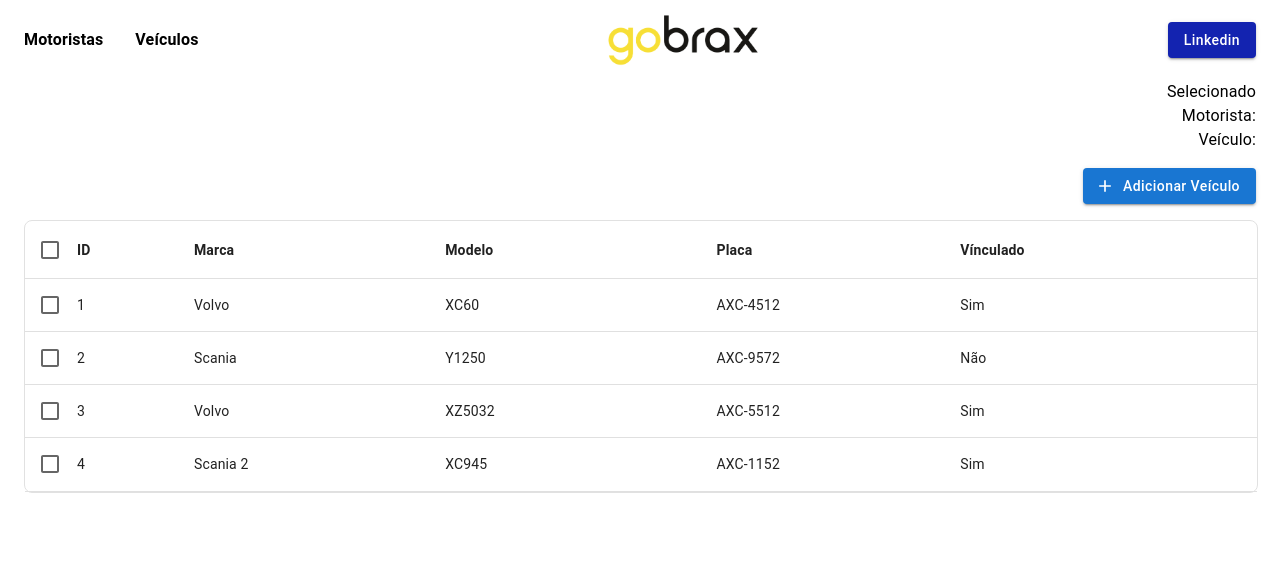
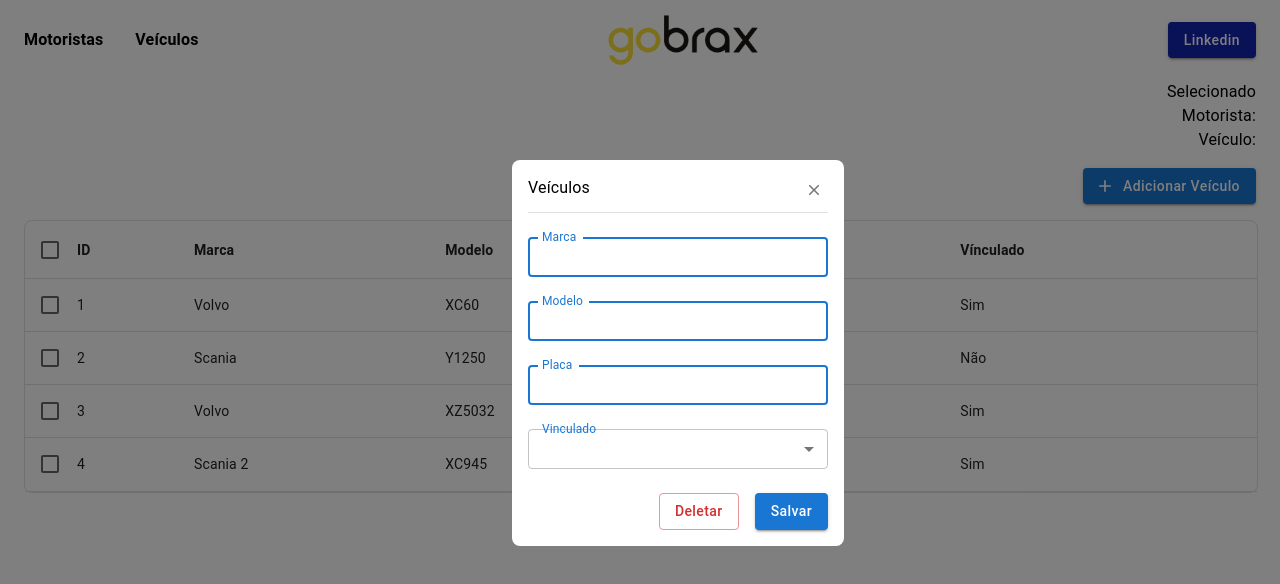
Before and after one commit to LukasdeSouza/gobrax, a React (Vite) app: page /vehicles in a window 1280 px wide. Both pictures are taken after a click on the button "Adicionar Veículo". Shown: the top 584 px of the page. Built offline with nearby package versions, Linux system fonts and the light colour scheme.

Commit message:
feature: criando o modal de edição para utilizar na tela de veículos e na tela de motoristas

```diff
--- a/package.json
+++ b/package.json
@@ -13,6 +13,7 @@
     "@emotion/react": "^11.11.4",
     "@emotion/styled": "^11.11.5",
     "@mui/icons-material": "^5.15.15",
+    "@mui/lab": "^5.0.0-alpha.170",
     "@mui/material": "^5.15.15",
     "json-server": "^1.0.0-alpha.23",
     "mobx": "^6.12.3",
--- /dev/null
+++ b/src/components/inputs/inputSelectController/index.jsx
@@ -0,0 +1,73 @@
+import { FormControl, InputLabel, MenuItem, Select } from "@mui/material";
+import { Controller } from "react-hook-form";
+
+
+const InputSelectController = ({
+                                 label = "",
+                                 required = '' | false,
+                                 validate = null,
+                                 pattern = {
+                                   value: null,
+                                   message: '',
+                                 },
+                                 nameField,
+                                 control,
+                                 onClose,
+                                 menuItemList,
+                                 ...props
+                               }) => {
+  return (
+    <Controller
+      name={nameField}
+      control={control}
+      rules={{
+        required: required,
+        validate: validate,
+        pattern: pattern
+      }}
+      render={({ field: { onChange, value }, fieldState: { error } }) => {
+        const fieldError = error !== undefined
+        return (
+          <FormControl fullWidth key={`text-field-${nameField}`}>
+            <InputLabel
+              size={'small'}
+              htmlFor={`component-select-${nameField}-label`}
+              focused
+              shrink={true}
+            >
+              {label}
+            </InputLabel>
+            {
+              value !== undefined &&
+              <Select
+                labelId={`component-select-${nameField}-label`}
+                id={`component-select-${nameField}`}
+                label={label}
+                variant={'outlined'}
+                value={value}
+                onChange={onChange}
+                onClose={onClose}
+                size={'small'}
+                {...props}
+                MenuProps={{
+                  PaperProps: { sx: { background: '#FFF' } }
+                }}
+                error={fieldError}
+              >
+                {
+                  menuItemList.map((option) => (
+                    <MenuItem key={option.key} value={option.value}>
+                      {option.label}
+                    </MenuItem>
+                  ))
+                }
+              </Select>
+            }
+          </FormControl>
+        );
+      }}
+    />
+  );
+};
+
+export default InputSelectController;
--- a/src/components/inputTextController/index.jsx
+++ b/src/components/inputs/inputTextController/index.jsx
@@ -27,6 +27,7 @@ const InputTextController = ({
         return (
           <FormControl fullWidth key={`text-field-${nameField}`}>
             <TextField
+              size="small"
               label={label}
               type={type}
               htmlFor={`component-outlined-${nameField}`}
--- a/src/components/modal/index.jsx
+++ b/src/components/modal/index.jsx
@@ -1,20 +1,38 @@
-import { Box, Modal, Typography } from "@mui/material"
+import { Close } from "@mui/icons-material"
+import { Box, Divider, IconButton, Modal, Slide, Stack, Typography } from "@mui/material"
 
-const ModalEdit = ({openModal, handleCloseModal, title, children}) => {
+const ModalEdit = ({isModalOpen, handleCloseModal, title, children}) => {
   return (
     <Modal
-      open={openModal}
+      open={isModalOpen}
       onClose={handleCloseModal}
-      aria-labelledby="modal-modal-title"
-      aria-describedby="modal-modal-description"
     >
-      <Box>
-        <Typography variant="h6" component="h2">
-          {title}
-        </Typography>
-        {children}
+    <Slide in={isModalOpen} direction='up'>
+      <Box
+        padding={2}
+        borderRadius={2}
+        width={300}
+        style={{
+          position: 'absolute',
+          top: '20%',
+          left: '40%',
+          backgroundColor: '#FFF'
+        }}>
+          <Stack direction='row' justifyContent={'space-between'} mb={1}>
+            <Typography>
+              {title}
+            </Typography>
+            <IconButton size="small" onClick={handleCloseModal}>
+              <Close style={{fontSize: 18}}/>
+            </IconButton>
+          </Stack>
+          <Divider flexItem/>
+          <Stack mt={3}>
+            {children}
+          </Stack>
       </Box>
-    </Modal>
+    </Slide>
+  </Modal>
   )
 }
 
--- /dev/null
+++ b/src/pages/vehicles/formData/index.jsx
@@ -0,0 +1,71 @@
+import { Stack } from "@mui/material"
+import { useForm } from "react-hook-form"
+import InputTextController from '../../../components/inputs/inputTextController'
+import InputSelectController from "../../../components/inputs/inputSelectController"
+import { useEffect } from "react"
+
+const FormDataVehicles = ({onSavePassword}) => {
+  const { control, watch, setValue,  handleSubmit } = useForm({
+    defaultValues: {
+      bound: '',
+      driver: ''
+    }
+  })
+
+  useEffect(() => {
+    console.log(watch('bound'))
+  }, [watch('bound')])
+
+  return(
+    <Stack
+      component={'form'}
+      height={'100%'}
+      paddingRight={1}
+      marginBottom={3}
+      marginRight={-1}
+      onSubmit={handleSubmit(() => onSavePassword({...control._formValues}))}
+      gap={3}
+    >
+      <InputTextController
+        nameField={'brand'}
+        control={control}
+        label={'Marca'}
+        required
+      />
+      <InputTextController
+        nameField={'modelo'}
+        control={control}
+        label={'Modelo'}
+        required
+      />
+      <InputTextController
+        nameField={'plate'}
+        control={control}
+        label={'Placa'}
+        required
+      />
+      <InputSelectController
+        nameField={'bound'}
+        control={control}
+        label="Vinculado"
+        required
+        menuItemList={[
+          { key: 'yes', label: 'Sim', value: 'yes'},
+          { key: 'no', label: 'Não', value: 'no'}
+        ]}
+      />
+      {watch('bound') === 'yes' &&
+        <InputSelectController
+          nameField={'driver'}
+          control={control}
+          label="Motorista Vinculado"
+          menuItemList={[
+            {key: 'fernando', label: 'fernando', value: 'fernando'}
+          ]}
+        />
+      }
+    </Stack>
+  )
+}
+
+export default FormDataVehicles
--- a/src/pages/vehicles/index.jsx
+++ b/src/pages/vehicles/index.jsx
@@ -1,14 +1,19 @@
-import { Button, Stack } from '@mui/material'
+import { Box, Button, Container, Modal, Slide, Stack, Typography } from '@mui/material'
 import TableCustom from '../../components/table'
 import TableRowVehicles from './table/tableRow/index'
 import { headCellsVehicles } from './table/headCells'
 import {rowsVehicles} from './table/rows/index'
 import { Add } from '@mui/icons-material'
-import { useContext } from 'react'
+import { useContext, useState } from 'react'
 import RootStoreContext from '../../rootStore'
+import ModalEdit from '../../components/modal'
+import FormDataVehicles from './formData'
+import { LoadingButton } from '@mui/lab'
 
 const VehiclesPage = () => {
-  const {vehiclesStore} = useContext(RootStoreContext)
+  const {vehiclesStore} = useContext(RootStoreContext);
+  const [isModalOpen, setIsModalOpen] = useState(false);
+  const [confirmDelete, setConfirmDelete] = useState(false)
 
   const dataRow = (props) => {
     const {row, isItemSelected, labelId, handleClick} = props;
@@ -23,13 +28,26 @@ const VehiclesPage = () => {
     )
   }
 
+  const onClickDelete = () => {
+    setConfirmDelete(true)
+    setTimeout(() => {
+      setConfirmDelete(false)
+    }, 2000)
+  }
+
+  const handleDeleteVehicle = () => {
+    setConfirmDelete(false)
+  }
+
 
   return (
+    <Box>
       <Stack height={'100%'}>
         <Stack width={'100%'} alignItems={'end'} my={2}>
           <Button
             variant={'contained'}
             startIcon={<Add/>}
+            onClick={() => setIsModalOpen(true)}
             style={{ textTransform:"capitalize" }}
           >
             Adicionar Veículo
@@ -41,6 +59,44 @@ const VehiclesPage = () => {
           headCells={headCellsVehicles}
           />
       </Stack>
+        <ModalEdit
+          isModalOpen={isModalOpen}
+          handleCloseModal={() => setIsModalOpen(false)}
+          title={'Veículos'}
+        >
+          <FormDataVehicles
+            onSavePassword={() => {}}
+          />
+          <Stack direction='row' justifyContent={'flex-end'} gap={2}>
+            {confirmDelete
+            ? <LoadingButton
+                color='error'
+                variant='outlined'
+                loading={vehiclesStore.loading.delete}
+                onClick={handleDeleteVehicle}
+                style={{textTransform:'capitalize'}}
+              >
+                Confirmar Deleção ?
+              </LoadingButton>
+              : <Button
+                  onClick={onClickDelete}
+                  color='error'
+                  variant='outlined'
+                  style={{textTransform:'capitalize'}}
+                >
+                  Deletar
+                </Button>
+            }
+            <LoadingButton
+              variant='contained'
+              loading={vehiclesStore.loading.save}
+              style={{textTransform:'capitalize'}}
+            >
+              Salvar
+            </LoadingButton>
+          </Stack>
+        </ModalEdit>
+    </Box>
   )
 }
 
```
Also changed, not shown: 1 other file (tests, documents, lock files or other folders). Lines whose indentation alone changed are shown as unchanged.
